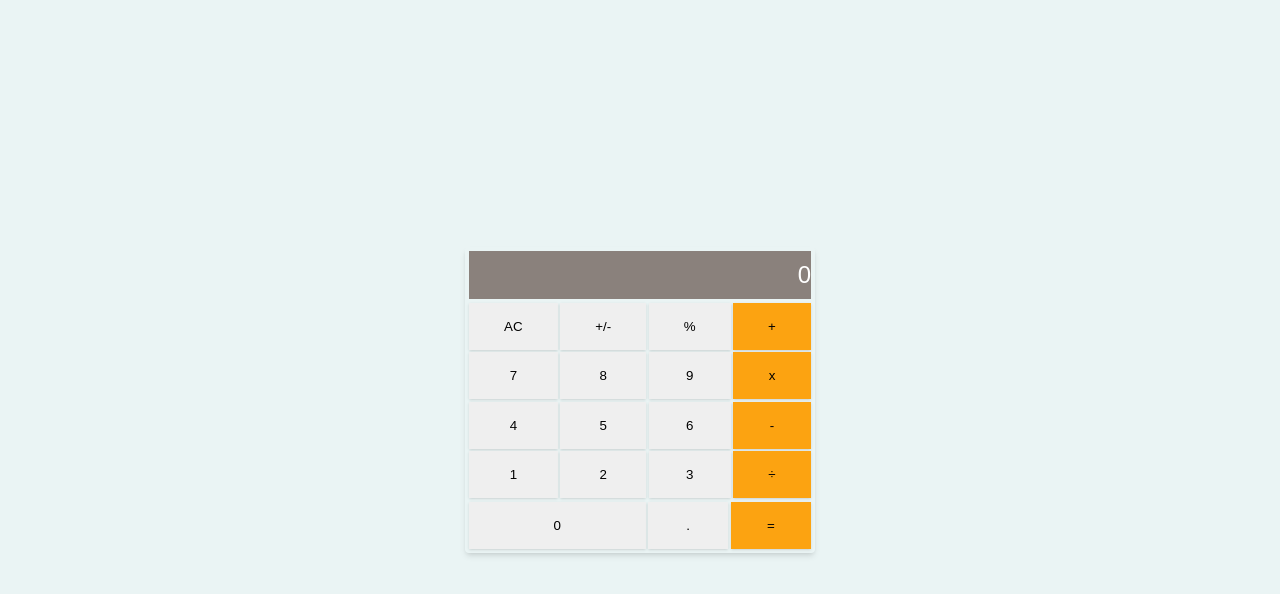
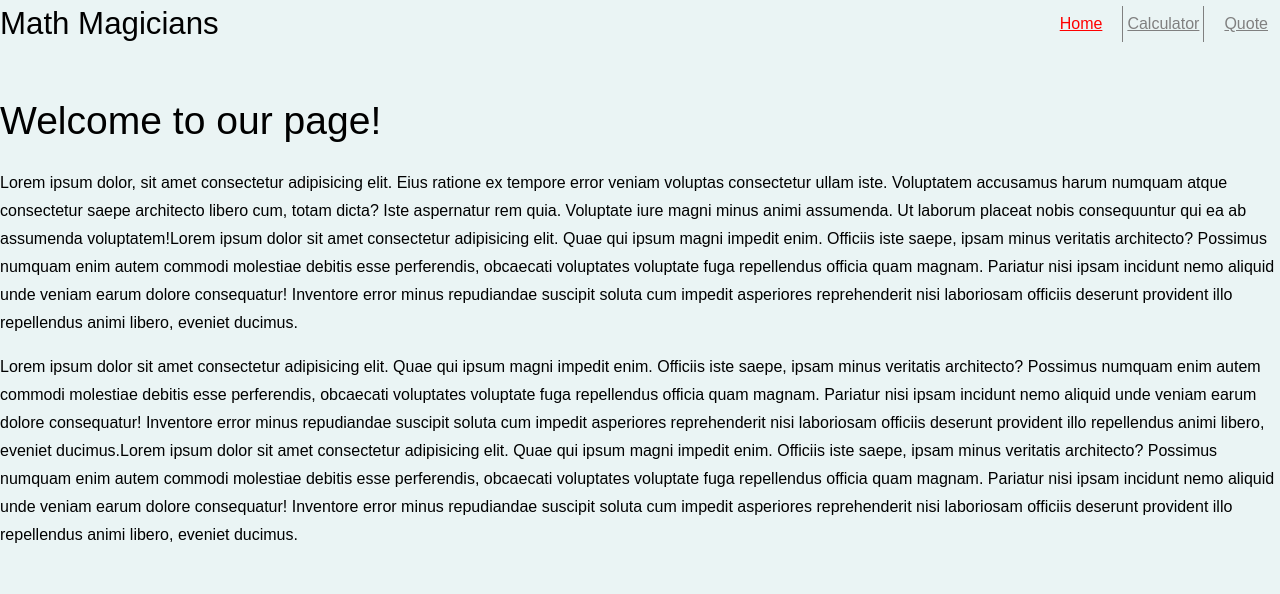
Before and after one commit to ambrose-kibet/Math-Magicians, a React (Create React App) app: page /home in a window 1280 px wide. Shown: the top 594 px of the page. Built offline with nearby package versions, Linux system fonts and the light colour scheme.

Commit message:
add Navbar

```diff
--- a/package.json
+++ b/package.json
@@ -10,6 +10,7 @@
     "prop-types": "^15.8.1",
     "react": "^18.2.0",
     "react-dom": "^18.2.0",
+    "react-router-dom": "^6.8.2",
     "react-scripts": "5.0.1",
     "web-vitals": "^2.1.4"
   },
--- a/src/App.js
+++ b/src/App.js
@@ -1,10 +1,22 @@
+import { BrowserRouter as Router, Routes, Route } from 'react-router-dom';
 import Calculator from './components/Calculator';
+import ErrorPage from './Pages/ErrorPage';
+import Home from './Pages/Home';
+import Quote from './Pages/Quote';
+import SharedLayout from './Pages/SharedLayout';
 
 function App() {
   return (
-    <div className="main">
-      <Calculator />
-    </div>
+    <Router>
+      <Routes>
+        <Route path="/" element={<SharedLayout />}>
+          <Route index element={<Calculator />} />
+          <Route path="home" element={<Home />} />
+          <Route path="quote" element={<Quote />} />
+        </Route>
+        <Route path="*" element={<ErrorPage />} />
+      </Routes>
+    </Router>
   );
 }
 
--- /dev/null
+++ b/src/Pages/ErrorPage.js
@@ -0,0 +1,11 @@
+import { Link } from 'react-router-dom';
+
+const ErrorPage = () => (
+  <section>
+    <h1>Error 404 Page not found</h1>
+    <Link to="/" className="btn">
+      Back Home
+    </Link>
+  </section>
+);
+export default ErrorPage;
--- /dev/null
+++ b/src/Pages/Home.js
@@ -0,0 +1,40 @@
+const Home = () => (
+  <section>
+    <h2>Welcome to our page!</h2>
+    <p>
+      Lorem ipsum dolor, sit amet consectetur adipisicing elit. Eius ratione ex
+      tempore error veniam voluptas consectetur ullam iste. Voluptatem accusamus
+      harum numquam atque consectetur saepe architecto libero cum, totam dicta?
+      Iste aspernatur rem quia. Voluptate iure magni minus animi assumenda. Ut
+      laborum placeat nobis consequuntur qui ea ab assumenda voluptatem!Lorem
+      ipsum dolor sit amet consectetur adipisicing elit. Quae qui ipsum magni
+      impedit enim. Officiis iste saepe, ipsam minus veritatis architecto?
+      Possimus numquam enim autem commodi molestiae debitis esse perferendis,
+      obcaecati voluptates voluptate fuga repellendus officia quam magnam.
+      Pariatur nisi ipsam incidunt nemo aliquid unde veniam earum dolore
+      consequatur! Inventore error minus repudiandae suscipit soluta cum impedit
+      asperiores reprehenderit nisi laboriosam officiis deserunt provident illo
+      repellendus animi libero, eveniet ducimus.
+    </p>
+    <p>
+      Lorem ipsum dolor sit amet consectetur adipisicing elit. Quae qui ipsum
+      magni impedit enim. Officiis iste saepe, ipsam minus veritatis architecto?
+      Possimus numquam enim autem commodi molestiae debitis esse perferendis,
+      obcaecati voluptates voluptate fuga repellendus officia quam magnam.
+      Pariatur nisi ipsam incidunt nemo aliquid unde veniam earum dolore
+      consequatur! Inventore error minus repudiandae suscipit soluta cum impedit
+      asperiores reprehenderit nisi laboriosam officiis deserunt provident illo
+      repellendus animi libero, eveniet ducimus.Lorem ipsum dolor sit amet
+      consectetur adipisicing elit. Quae qui ipsum magni impedit enim. Officiis
+      iste saepe, ipsam minus veritatis architecto? Possimus numquam enim autem
+      commodi molestiae debitis esse perferendis, obcaecati voluptates voluptate
+      fuga repellendus officia quam magnam. Pariatur nisi ipsam incidunt nemo
+      aliquid unde veniam earum dolore consequatur! Inventore error minus
+      repudiandae suscipit soluta cum impedit asperiores reprehenderit nisi
+      laboriosam officiis deserunt provident illo repellendus animi libero,
+      eveniet ducimus.
+    </p>
+  </section>
+);
+
+export default Home;
--- /dev/null
+++ b/src/Pages/Quote.js
@@ -0,0 +1,9 @@
+const Quote = () => (
+  <section className="section-container">
+    <p>
+      Mathematic is not about numbers equations, computation or algorithms its
+      about understanding - William Paul Thurston
+    </p>
+  </section>
+);
+export default Quote;
--- /dev/null
+++ b/src/Pages/SharedLayout.js
@@ -0,0 +1,11 @@
+import { Outlet } from 'react-router-dom';
+import Navbar from '../components/Navbar';
+
+const SharedLayout = () => (
+  <section className="main">
+    <Navbar />
+    <Outlet />
+  </section>
+);
+
+export default SharedLayout;
--- a/src/components/Calculator.js
+++ b/src/components/Calculator.js
@@ -14,7 +14,9 @@ const Calculator = () => {
     setcalc(calculate(calc, name));
   };
   return (
-    <section className="calculator">
+    <div className="section-container math">
+      <h3 className="math-text">Let&#39;s do some math!</h3>
+      <section className="calculator ">
         <input
           type="text"
           className="display"
@@ -36,6 +38,7 @@ const Calculator = () => {
           <Button item="=" id={24} handleClick={handleClick} />
         </div>
       </section>
+    </div>
   );
 };
 export default Calculator;
--- /dev/null
+++ b/src/components/Navbar.js
@@ -0,0 +1,37 @@
+import { NavLink } from 'react-router-dom';
+
+const Navbar = () => (
+  <nav className="nav">
+    <h3>Math Magicians</h3>
+    <ul className="nav-links">
+      <NavLink
+        to="/home"
+        className="nav-link"
+        style={({ isActive }) => ({
+          color: isActive ? 'red' : 'grey',
+        })}
+      >
+        Home
+      </NavLink>
+      <NavLink
+        to="/"
+        className="nav-link center"
+        style={({ isActive }) => ({
+          color: isActive ? 'red' : 'grey',
+        })}
+      >
+        Calculator
+      </NavLink>
+      <NavLink
+        to="/quote"
+        className="nav-link "
+        style={({ isActive }) => ({
+          color: isActive ? 'red' : 'grey',
+        })}
+      >
+        Quote
+      </NavLink>
+    </ul>
+  </nav>
+);
+export default Navbar;
--- a/src/index.css
+++ b/src/index.css
@@ -79,10 +79,40 @@ small,
 }
 
 .main {
+  max-width: 1280px;
+  margin: 0 auto;
+}
+
+.section-container {
   display: grid;
   justify-content: center;
   align-items: center;
-  min-height: 100vh;
+  min-height: calc(100vh - 3rem);
+}
+
+.nav {
+  display: flex;
+  justify-content: space-between;
+  align-items: center;
+}
+
+.nav h3 {
+  margin: 0.24rem 0;
+}
+
+.nav-links {
+  display: flex;
+  justify-content: space-evenly;
+}
+
+.nav-link {
+  padding: 0.25rem;
+  margin: auto 0.5rem;
+}
+
+.center {
+  border-left: 1px solid grey;
+  border-right: 1px solid grey;
 }
 
 .calculator {
@@ -91,7 +121,9 @@ small,
   border-radius: var(--border-radius);
   display: grid;
   padding: 0.25rem;
+  height: min-content;
   box-shadow: var(--shadow-2);
+  margin: auto auto;
 }
 
 .display {
@@ -132,3 +164,12 @@ small,
   cursor: pointer;
   box-shadow: var(--shadow-1);
 }
+
+.math {
+  display: grid;
+  grid-template-columns: 4fr 6fr;
+}
+
+.math-text {
+  margin-bottom: auto;
+}
```
Also changed, not shown: 2 other files (tests, documents, lock files or other folders). Lines whose indentation alone changed are shown as unchanged.
